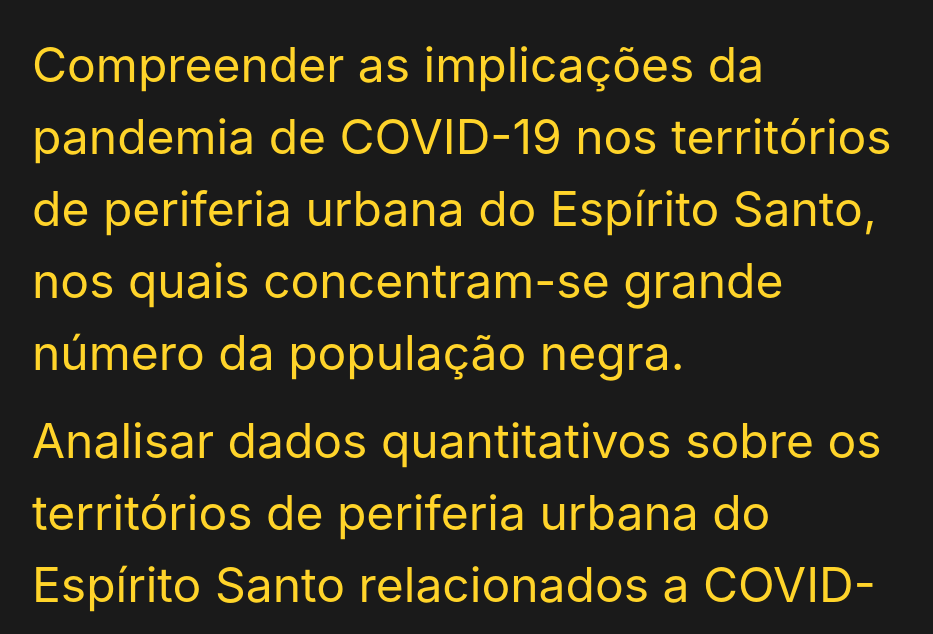
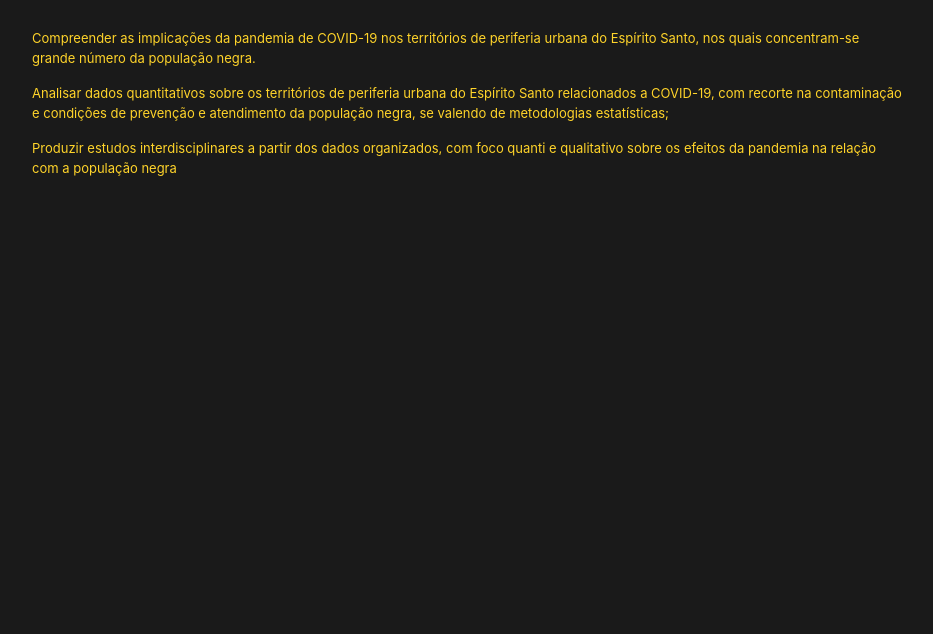
Before and after one commit to ChicoGui/ocofa, a plain HTML site: page index.html in a window 1280 px wide. Shown: the part 166-800 px from the top of the page, without its empty margins (173-1106 px from the left). Drawn offline with nearby package versions, Linux system fonts and the light colour scheme.

Commit message:
Update index.html

```diff
--- a/index.html
+++ b/index.html
@@ -14,7 +14,7 @@ max-width:940px;
 display: block;
 margin: 0 auto;
 max-width: 900px;
-font-size:3em;
+font-size:13px;
 }
 .container img{width: 100%;}
 </style>
```
